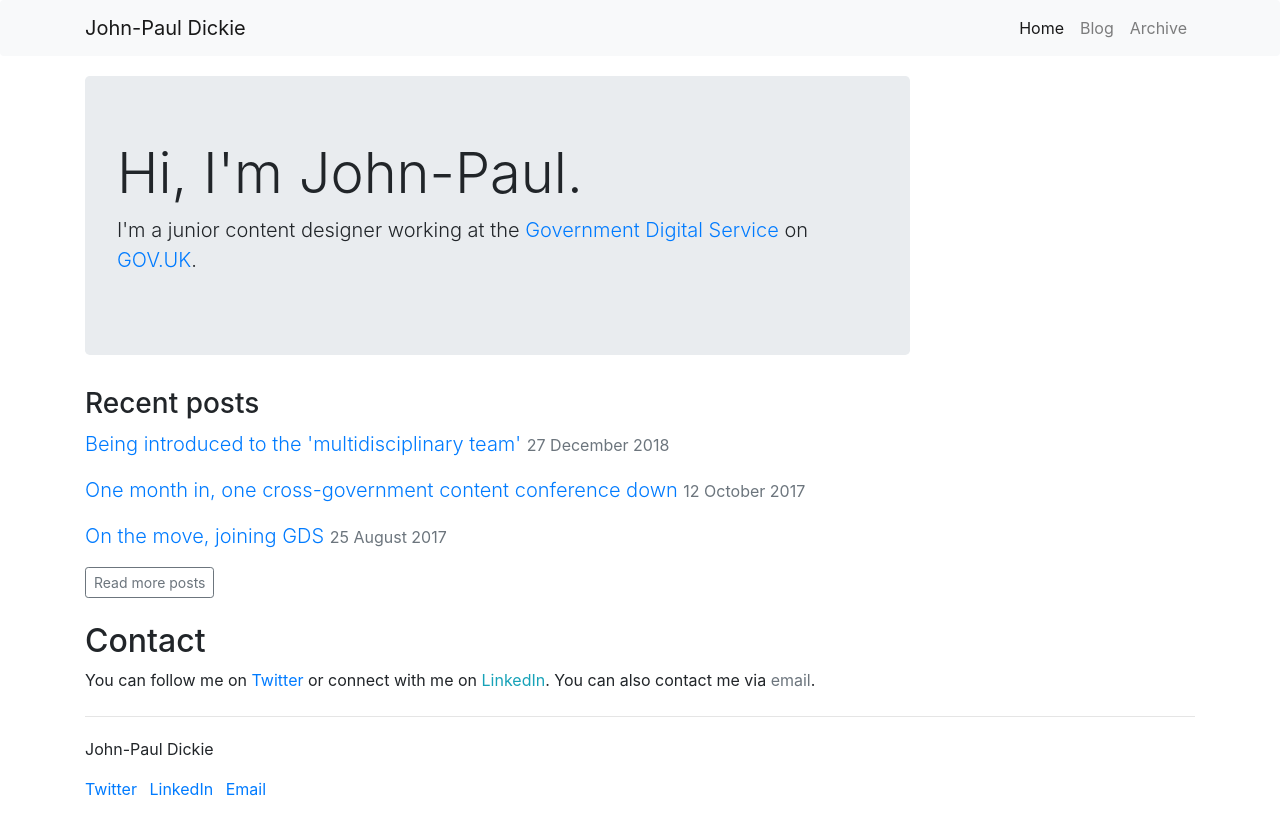
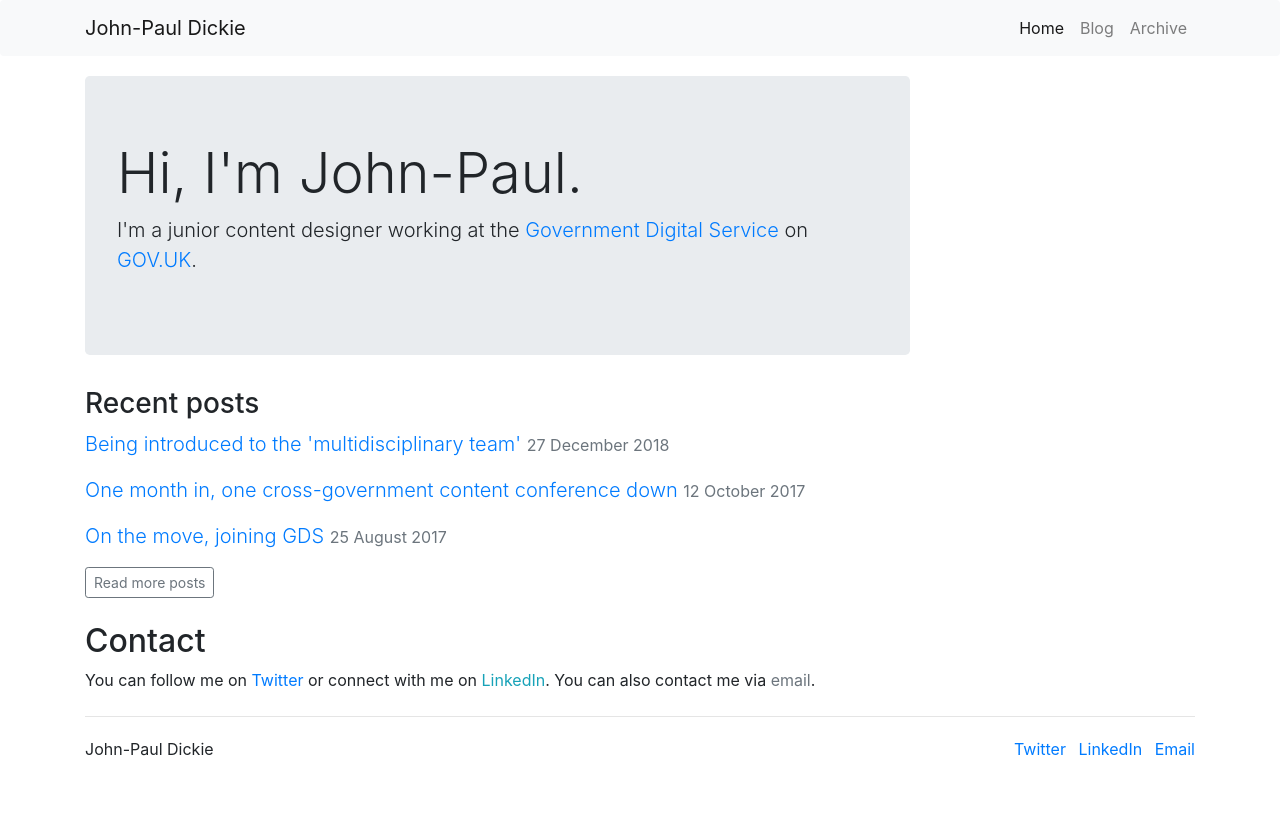
Before and after one commit to johnpauldickie/johnpauldickie.github.io, a Jekyll site: the page built from index.html, in a window 1280 px wide. Shown: the top 835 px of the page. Built offline with Jekyll 4.4.1, drawn with Linux system fonts in a browser that asks for light colours.

Commit message:
Footer style

```diff
--- a/_includes/footer.html
+++ b/_includes/footer.html
@@ -1,10 +1,10 @@
 <footer class="footer mt-auto py-3">
   <div class="container">
-    <p>John-Paul Dickie <span class="float-md-right text-muted"><ul class="list-inline">
+    <span>John-Paul Dickie <ul class="list-inline float-md-right text-muted">
   <li class="list-inline-item"><a href="https://www.twitter.com/johnpauldickie" target="_blank">Twitter</a></li>
   <li class="list-inline-item"><a href="https://uk.linkedin.com/in/johnpauldickie" target="_blank">LinkedIn</a></li>
   <li class="list-inline-item"><a href="mailto:jp@johnpauld.co.uk">Email</a></li>
-</ul></span></p>
+</ul></span>
   </div>
 </footer>
 
```
